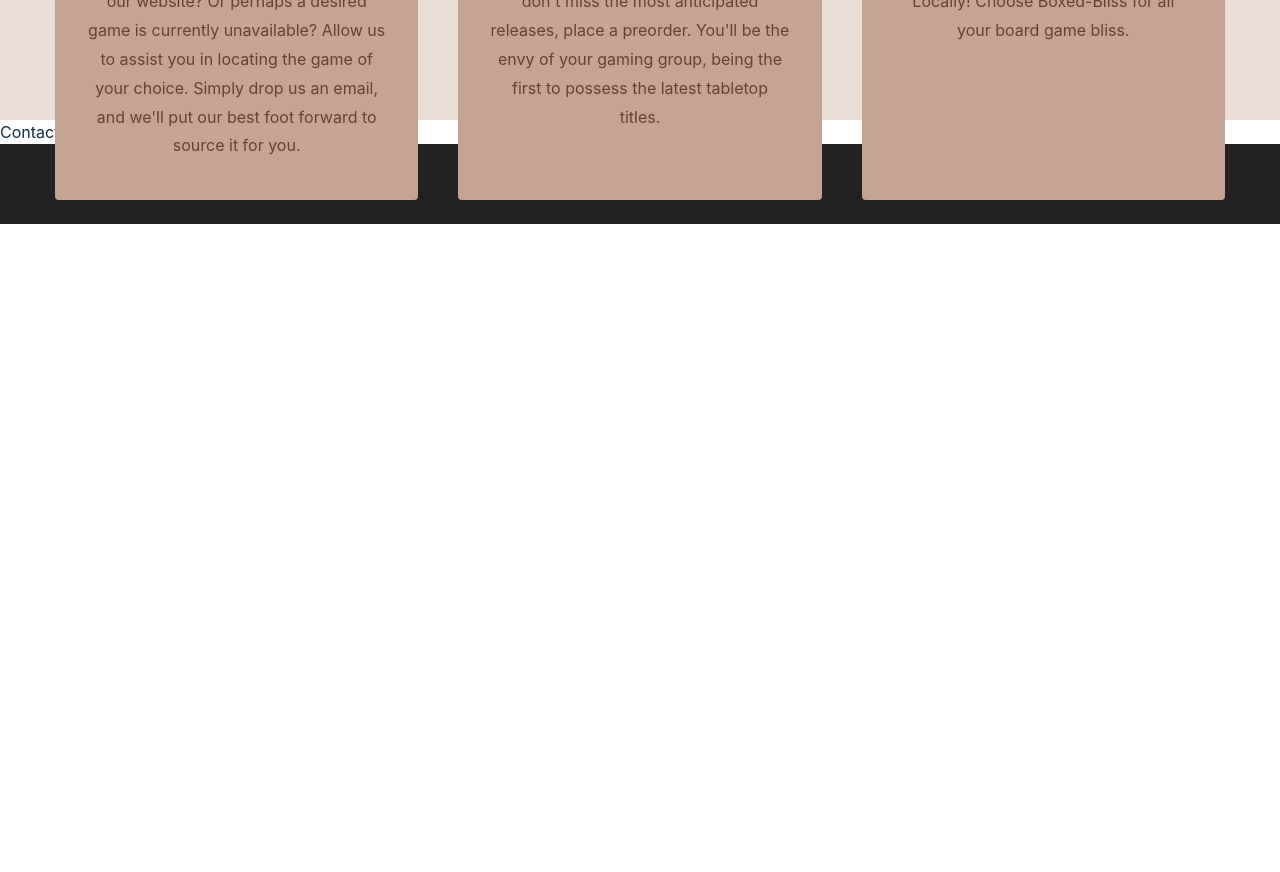
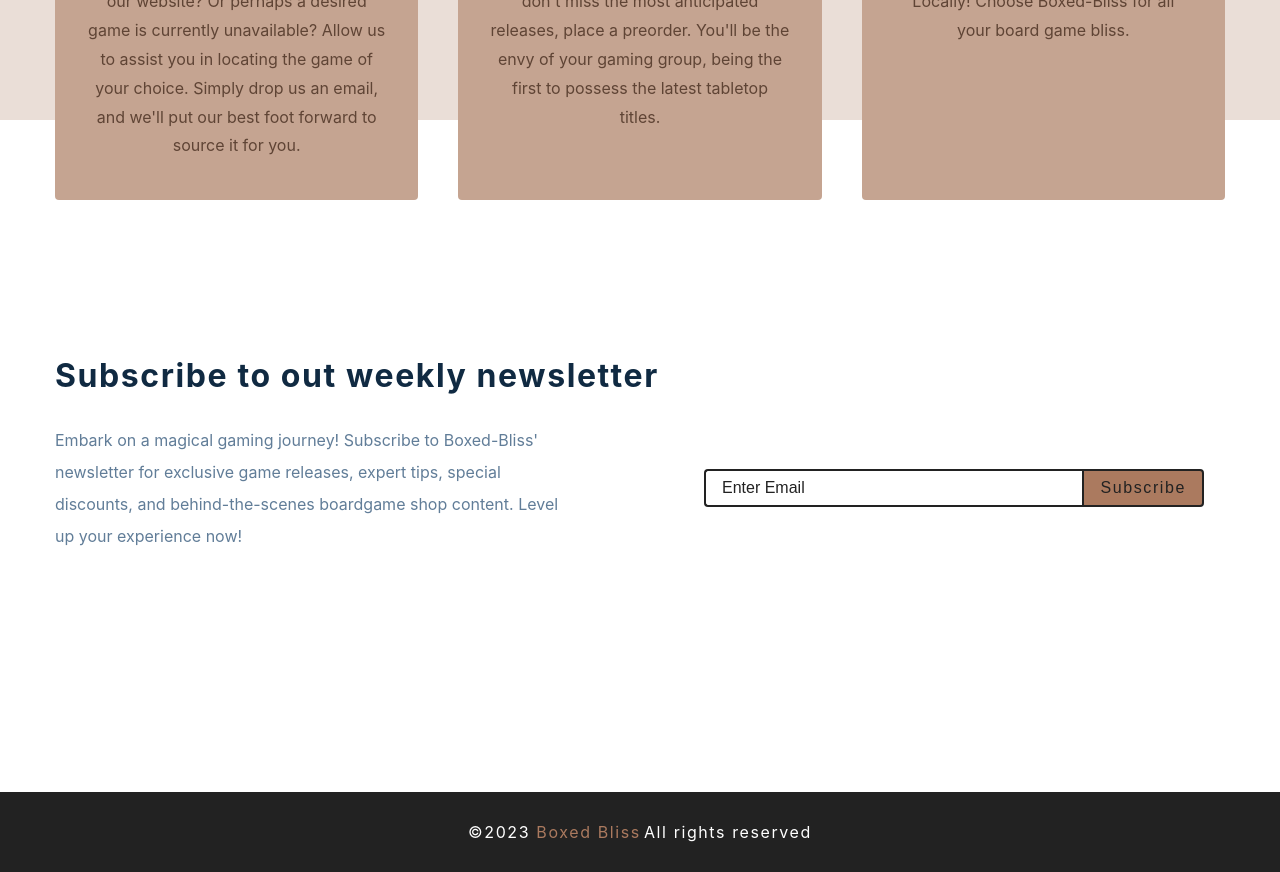
Before and after one commit to SergeAuck/boxed-bliss, a React (Create React App) app: page / in a window 1280 px wide. Shown: the part 2220-3092 px from the top of the page. Before the commit the page ends 2444 px from the top, so only its background shows below. Built offline with nearby package versions, Linux system fonts and the light colour scheme.

Commit message:
About + Contacts

```diff
--- a/src/components/Contact.js
+++ b/src/components/Contact.js
@@ -1,7 +1,101 @@
 import React from "react";
+import styled from "styled-components";
 
 const Contact = () => {
-  return <div>Contact</div>;
+  return (
+    <Wrapper>
+      <div className="section-center">
+        <h3>Subscribe to out weekly newsletter</h3>
+        <div className="content">
+          <p>
+            Embark on a magical gaming journey! Subscribe to Boxed-Bliss'
+            newsletter for exclusive game releases, expert tips, special
+            discounts, and behind-the-scenes boardgame shop content. Level up
+            your experience now!
+          </p>
+          <form
+            className="contact-form"
+            action="https://formspree.io/f/xyyqgapp"
+            method="POST"
+          >
+            <input
+              type="email"
+              name="email"
+              className="form-input"
+              placeholder="enter email"
+            />
+            <button type="submit" className="submit-btn">
+              subscribe
+            </button>
+          </form>
+        </div>
+      </div>
+    </Wrapper>
+  );
 };
+const Wrapper = styled.section`
+  padding: 5rem 0;
+  h3 {
+    text-transform: none;
+  }
+  p {
+    line-height: 2;
+    max-width: 45em;
+    color: var(--clr-grey-5);
+  }
+  .contact-form {
+    width: 90vw;
+    max-width: 500px;
+    display: grid;
+    grid-template-columns: 1fr auto;
+  }
+
+  .form-input,
+  .submit-btn {
+    font-size: 1rem;
+    padding: 0.5rem 1rem;
+    border: 2px solid var(--clr-black);
+  }
+  .form-input {
+    border-right: none;
+    color: var(--clr-grey-3);
+    border-top-left-radius: var(--radius);
+    border-bottom-left-radius: var(--radius);
+  }
+  .submit-btn {
+    border-top-right-radius: var(--radius);
+    border-bottom-right-radius: var(--radius);
+  }
+  .form-input::placeholder {
+    color: var(--clr-black);
+    text-transform: capitalize;
+  }
+  .submit-btn {
+    background: var(--clr-primary-5);
+    text-transform: capitalize;
+    letter-spacing: var(--spacing);
+    cursor: pointer;
+    transition: var(--transition);
+    color: var(--clr-black);
+  }
+  .submit-btn:hover {
+    color: var(--clr-white);
+  }
+  @media (min-width: 992px) {
+    .content {
+      display: grid;
+      grid-template-columns: 1fr 1fr;
+      align-items: center;
+      gap: 8rem;
+      margin-top: 2rem;
+    }
+    p {
+      margin-bottom: 0;
+    }
+  }
+  @media (min-width: 1280px) {
+    padding: 15rem 0;
+  }
+`;
 
 export default Contact;
--- /dev/null
+++ b/src/components/PageHero.js
@@ -0,0 +1,36 @@
+import React from "react";
+import styled from "styled-components";
+import { Link } from "react-router-dom";
+
+const PageHero = ({ title, product }) => {
+  return (
+    <Wrapper>
+      <div className="section-center">
+        <h4>
+          <Link to="/">Home</Link>
+          {product && <Link to="/products">/ Products</Link>}/ {title}
+        </h4>
+      </div>
+    </Wrapper>
+  );
+};
+
+const Wrapper = styled.section`
+  background: var(--clr-primary-10);
+  width: 100%;
+  min-height: 6vh;
+  display: flex;
+  align-items: center;
+
+  color: var(--clr-primary-1);
+  a {
+    color: var(--clr-primary-3);
+    padding: 0.5rem;
+    transition: var(--transition);
+  }
+  a:hover {
+    color: var(--clr-primary-1);
+  }
+`;
+
+export default PageHero;
--- a/src/components/index.js
+++ b/src/components/index.js
@@ -6,6 +6,17 @@ import Hero from "./Hero";
 import NewArrivals from "./NewArrivals";
 import Sidebar from "./Sidebar";
 import Error from "./Error";
+import PageHero from "./PageHero";
 
-export { Navbar, Footer, Hero, NewArrivals, Contact, Benefits, Sidebar, Error };
+export {
+  Navbar,
+  Footer,
+  Hero,
+  NewArrivals,
+  Contact,
+  Benefits,
+  Sidebar,
+  Error,
+  PageHero,
+};
 //test
--- a/src/pages/AboutPage.js
+++ b/src/pages/AboutPage.js
@@ -1,7 +1,60 @@
 import React from "react";
+import styled from "styled-components";
+import { PageHero } from "../components";
+import motto from "../assets/motto.jpg";
 
 const AboutPage = () => {
-  return <div>AboutPage</div>;
+  return (
+    <main>
+      <PageHero title="about" />
+      <Wrapper className="page section section-center">
+        <article>
+          <div className="title">
+            <h2>Our Story</h2>
+            <div className="underline"></div>
+          </div>
+          <p>
+            "Born from a shared passion for storytelling and creativity,
+            Boxed-Bliss was established in 2020. Our founders, longtime friends
+            and boardgame enthusiasts, sought to create an inclusive space where
+            players of all ages and skill levels could discover games that
+            inspire, challenge, and entertain. As we curate our collection, we
+            prioritize quality, diversity, and fun, resulting in a range of
+            titles from global classics to hidden gems. Explore Boxed-Bliss
+            today and embark on an unforgettable gaming adventure!"
+          </p>
+        </article>
+        <img src={motto} alt="nice desk" />
+      </Wrapper>
+    </main>
+  );
 };
 
+const Wrapper = styled.section`
+  display: grid;
+  gap: 4rem;
+  img {
+    width: 100%;
+    display: block;
+    border-radius: var(--radius);
+    height: 600px;
+    object-fit: cover;
+  }
+  p {
+    line-height: 2;
+    max-width: 45em;
+    margin: 0 auto;
+    margin-top: 2rem;
+    color: var(--clr-grey-5);
+  }
+  .title {
+    text-align: left;
+  }
+  .underline {
+    margin-left: 0;
+  }
+  @media (min-width: 992px) {
+    grid-template-columns: 1fr 1fr;
+  }
+`;
 export default AboutPage;
--- a/src/pages/ErrorPage.js
+++ b/src/pages/ErrorPage.js
@@ -1,7 +1,33 @@
 import React from "react";
-
+import styled from "styled-components";
+import { Link } from "react-router-dom";
 const ErrorPage = () => {
-  return <div>Error page</div>;
+  return (
+    <Wrapper className="page-100">
+      <section>
+        <h2>404 ERROR!</h2>
+        <h3>THAT PAGE IS A CUBE PUSHER!</h3>
+        <Link to="/" className="btn">
+          back home
+        </Link>
+      </section>
+    </Wrapper>
+  );
 };
 
+const Wrapper = styled.main`
+  background: var(--clr-primary-10);
+  display: flex;
+  justify-content: center;
+  align-items: center;
+  text-align: center;
+  h1 {
+    font-size: 10rem;
+  }
+  h3 {
+    text-transform: none;
+    margin-bottom: 2rem;
+  }
+`;
+
 export default ErrorPage;
```
Also changed, not shown: src/assets/motto.jpg (added).
